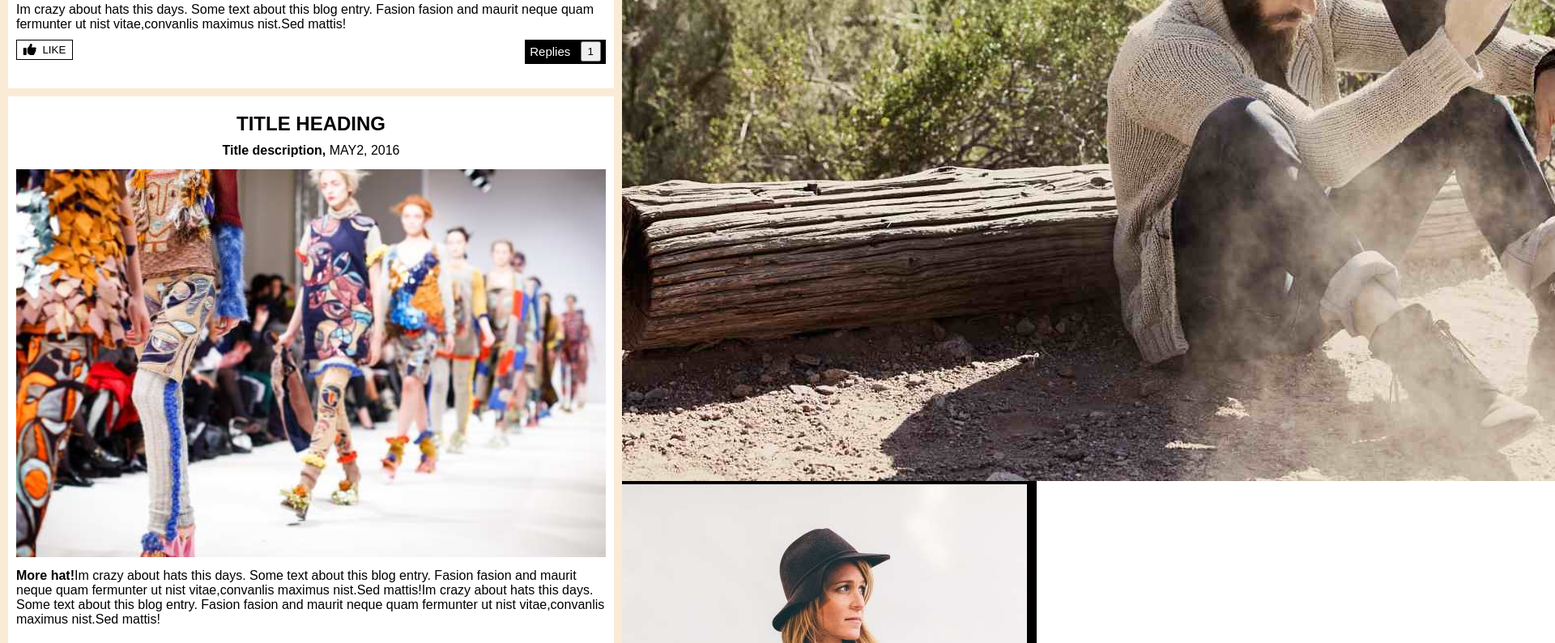
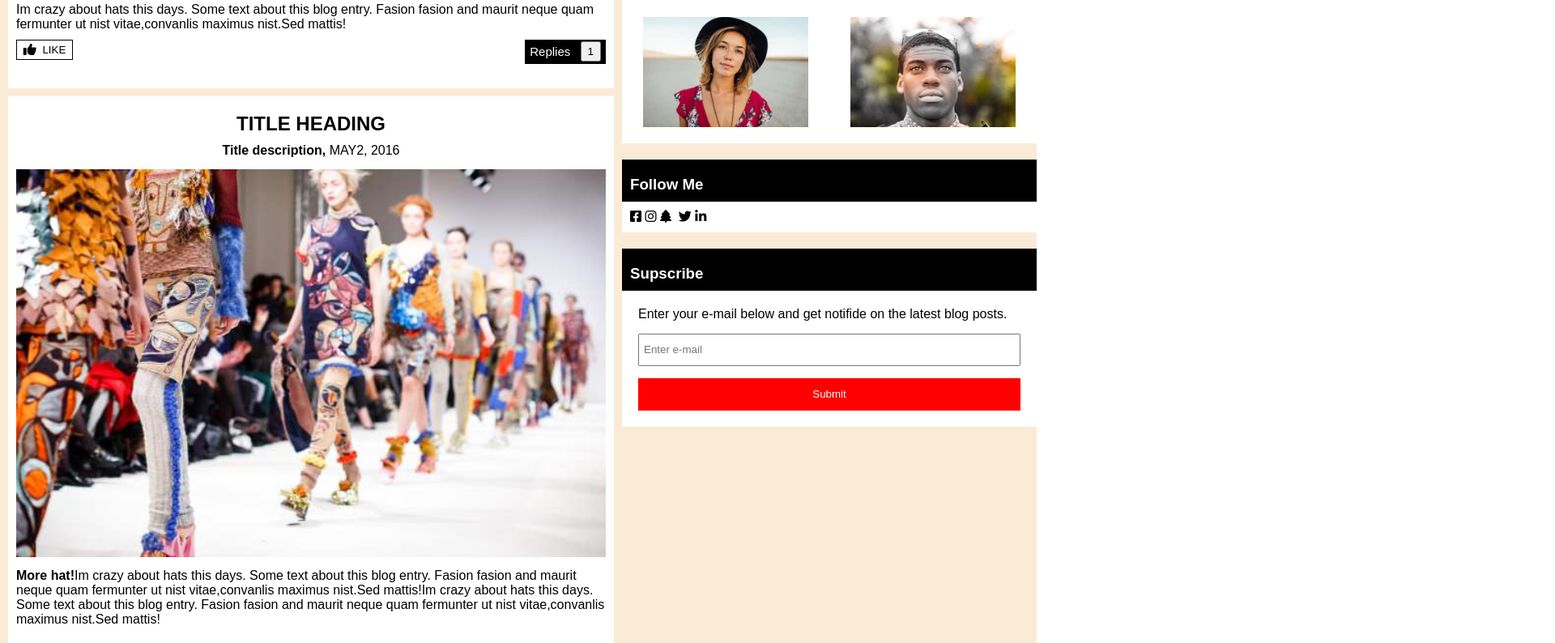
Before and after one commit to Namsongc98/test-so-2, a plain HTML site: page index.html in a window 1280 px wide. Shown: the part 2583-3377 px from the top of the page at 81% size, 1920 px wide, since content can reach past the window. Drawn offline with Linux system fonts and the light colour scheme.

Commit message:
hoàn thành bài lesson1

```diff
--- a/index.html
+++ b/index.html
@@ -177,11 +177,32 @@
         <div class="Advertise">
           <h3 class="Inspinration-title">Inspinration</h3>
           <div class="img-wp">
-            <img src="./img/resources/resources/jeans.jpg" alt="" class="img-child">
+            <img src="./img/resources/resources/boy-hat.jpg" alt="" class="img-child">
             <img src="./img/resources/resources/avatar_hat - Copy.jpg" alt="" class="img-child">
             <img src="./img/resources/resources/team1.jpg" alt="" class="img-child">
             <img src="./img/resources/resources/team4.jpg" alt="" class="img-child">
+          </div>
+        </div>
+        <div class="Advertise">
+          <h3 class="Inspinration-title">Follow Me</h3>
+          <div class="icon-follow">
+            <i class="fa-brands fa-square-facebook"></i>
+            <i class="fa-brands fa-instagram"></i>
+            <i class="fa-solid fa-tree"></i>
+            <i class="fa-solid fa-interrobang"></i>
+            <i class="fa-brands fa-twitter"></i>
+            <i class="fa-brands fa-linkedin-in"></i>
+          </div>
 
+        </div>
+        <div class="Advertise">
+          <h3 class="Inspinration-title">Supscribe</h3>
+          <div class="Supscribe-Wp">
+            <p class="Supscribe-texxt">
+              Enter your e-mail below and get notifide on the latest blog posts.
+            </p>
+            <input type="text" placeholder="Enter e-mail" class="Supscribe-input"><br>
+            <input type="submit" class="Supscribe-end">
           </div>
 
         </div>
--- a/style.css
+++ b/style.css
@@ -67,8 +67,7 @@ body {
 
   margin: 10px;
 }
-.article-time {
-}
+
 .article-body__img {
   margin: 10px 0;
   width: 100%;
@@ -120,6 +119,14 @@ body {
 }
 .article-footer__text {
   line-height: 40px;
+}
+@media only screen and(
+  max-width:768px)
+{
+  .main{
+    display: flex;
+    flex-wrap: wrap-reverse;
+  }
 }
 /* right */
 .section-right {
@@ -194,6 +201,7 @@ body {
 }
 .tag-wp {
   display: flex;
+  flex-wrap: wrap;
 }
 .tag-item {
   list-style: none;
@@ -205,4 +213,39 @@ body {
 }
 .Inspinration-title {
   color: white;
+  padding: 10px;
 }
+.img-wp {
+  display: flex;
+  justify-content: space-around;
+  flex-wrap: wrap;
+  background-color: white;
+  margin-top: 10px;
+}
+.img-child {
+  width: 40%;
+  margin: 20px auto;
+}
+.icon-follow {
+  padding: 10px;
+  background-color: white;
+}
+.Supscribe-input {
+  width: 100%;
+  height: 40px;
+  margin: 15px 0;
+  padding: 5px;
+}
+.Supscribe-end {
+  width: 100%;
+  height: 40px;
+  background-color: red;
+  color: white;
+  text-align: center;
+  line-height: 25px;
+  border: none;
+}
+.Supscribe-Wp {
+  padding: 20px;
+  background-color: white;
+}
```
Also changed, not shown: img/resources/resources/boy-hat.jpg (renamed from img/resources/resources/jeans.jpg).
